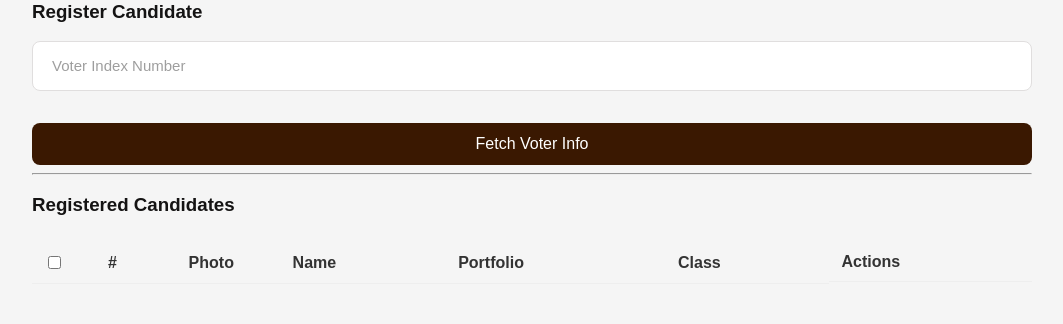
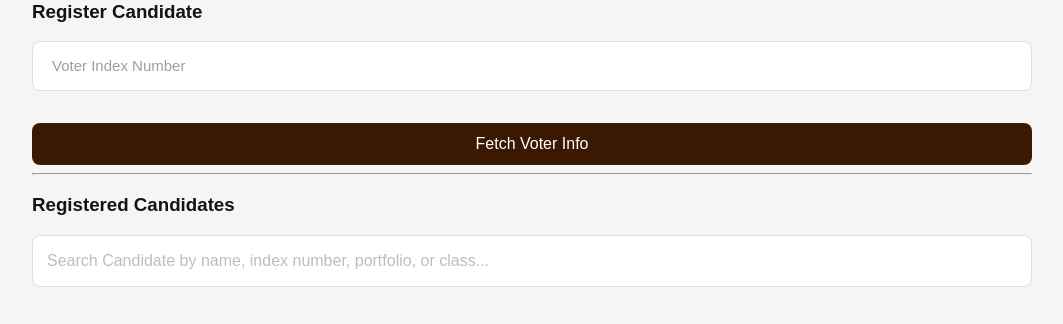
Before and after one commit to daniel-dravie/voteMe, a Flask app: page /admin/candidates in a window 1280 px wide. Shown: the part 38-362 px from the top of the page, without its empty margins (108-1171 px from the left). Run offline with Flask 3, Linux system fonts and the light colour scheme; the visitor is signed in with stand-in values (Sample User, id 1); tables that the repository leaves empty hold one stand-in row (values such as "Sample post"); lists and menus that the app fills with data are empty; some libraries are stand-ins or nearby versions.

Commit message:
Students synch with Candidate

```diff
--- a/app.py
+++ b/app.py
@@ -508,13 +508,14 @@ def upload_students():
         flash(f"Unable to read uploaded file: {e}", "danger")
         return redirect(url_for("view_students"))
 
-    # Normalize headers and auto-detect common synonyms for validation (e.g. fullname -> name, gender -> sex)
+    # Normalize headers and auto-detect common synonyms for validation
     def _norm(s):
         return "".join(ch for ch in (s or "").lower() if ch.isalnum())
 
     cols = list(df.columns)
     norm_map = {_norm(c): c for c in cols}
 
+    # Only 'name' is required; class is already selected from dropdown
     synonyms = {
         "name": [
             "name",
@@ -530,7 +531,6 @@ def upload_students():
             "lastname",
             "fullnam",
         ],
-        "sex": ["sex", "gender", "g", "genderidentity", "gender identity"],
     }
 
     mapped = {}
@@ -548,17 +548,16 @@ def upload_students():
                 mapped["name"] = c
                 break
 
-    # 'name' is required; 'sex' remains optional
+    # 'name' is required
     if "name" not in mapped:
         detected = ", ".join(cols) if cols else "none"
         flash(
-            f"Uploaded file is missing required column 'name'. Detected columns: {detected}. Expected at minimum: name (sex optional). Make sure your file has a header row with column 'name' (or 'fullname').",
+            f"Uploaded file is missing required column 'name'. Detected columns: {detected}. Your file should have a header row with a 'name' column.",
             "danger",
         )
         return redirect(url_for("view_students"))
 
     name_col = mapped["name"]
-    sex_col = mapped.get("sex")
 
     # Prepare seed based on year prefix
     year_prefix = str(classroom.year)[-2:]
@@ -583,14 +582,13 @@ def upload_students():
         if not name:
             # skip empty rows
             continue
-        sex = row.get(sex_col, "Not set") if sex_col else "Not set"
 
         index_number = str(seed).zfill(6)
 
         student = User(
             index_number=index_number,
             name=name,
-            sex=sex,
+            sex="Not set",
             password="",
             role="voter",
             class_id=class_id,
@@ -634,11 +632,11 @@ def download_students_sample():
         flash("Selected class does not match the chosen year.", "danger")
         return redirect(url_for("view_students"))
 
-    # sample columns must match the upload expectations
+    # sample columns must match the upload expectations (only name is required)
     df = pd.DataFrame(
         [
-            {"name": "Daniel Dravie", "sex": "Male"},
-            {"name": "Daniella Dravie", "sex": "Female"},
+            {"name": "Daniel Dravie"},
+            {"name": "Daniella Dravie"},
         ]
     )
 
@@ -695,8 +693,18 @@ def delete_student(student_id):
         return redirect(url_for("login"))
 
     student = User.query.get_or_404(student_id)
+    # soft-delete student and remove any votes they cast
     student.is_deleted = True
-    db.session.commit()
+    try:
+        # delete Vote rows cast by this voter
+        Vote.query.filter_by(voter_id=student.id).delete(synchronize_session=False)
+        # clear voted flag to keep state consistent for deleted users
+        student.voted = False
+        db.session.commit()
+    except Exception:
+        db.session.rollback()
+        flash("Failed to delete student votes", "danger")
+        return redirect(url_for("view_students"))
     # if AJAX request, return JSON
     if is_ajax_request():
         return jsonify({"success": True})
@@ -730,6 +738,9 @@ def bulk_delete_students():
             student = User.query.get(student_id)
             if student and not student.is_deleted:
                 student.is_deleted = True
+                # remove any votes cast by this student
+                Vote.query.filter_by(voter_id=student.id).delete(synchronize_session=False)
+                student.voted = False
                 deleted_count += 1
 
         db.session.commit()
--- a/static/css/styles.css
+++ b/static/css/styles.css
@@ -240,7 +240,12 @@ button:hover {
   border: 1px solid #ddd;
   border-radius: 8px;
   text-decoration: none;
-
+  cursor: pointer;
+  transition: background 0.2s ease, color 0.2s ease;
+}
+.btn-secondary:hover {
+  background: #f0f0f0;
+  color: #2b1a17;
 }
 
 /* responsive tweak */
@@ -461,7 +466,6 @@ button:hover {
   border-bottom: 1px solid #f5f5f5;
   vertical-align: middle;
   color: #222;
-
 }
 .data-table tbody tr:hover {
   background: rgba(122, 59, 18, 0.03);
@@ -624,17 +628,6 @@ button:hover {
   box-shadow: 0 6px 16px rgba(0,0,0,0.18);
 }
 
-/* When projecting winner, make non‑winners smaller and faded */
-.result-card.loser-active {
-  transform: scale(0.85);
-
-}
-.result-card.loser-active .result-photo {
-  width: 60px;
-  height: 60px;
-
-}
-
 /* Active winner highlight when "Show winner" clicked: winner fills area */
 .result-card.winner-active {
   grid-column: 1 / -1;          /* span full width of grid */
@@ -682,7 +675,7 @@ button:hover {
 }
 
 .students-export-bar {
-   margin-bottom: 10px;
+  margin-bottom: 10px;
   display: flex;
   justify-content: flex-start;
 }
--- a/templates/candidates.html
+++ b/templates/candidates.html
@@ -39,6 +39,19 @@
 
 <hr>
 <h3>Registered Candidates</h3>
+
+<div class="students-search-bar">
+    <input
+        type="text"
+        id="candidate-search-input"
+        placeholder="Search Candidate by name, index number, portfolio, or class..."
+        class="students-search-input"
+    >
+</div>
+<p id="no-candidates-message" class="students-no-results">
+    No candidates found
+</p>
+
 <div style="display:flex; justify-content:space-between; align-items:center; margin-bottom:8px;">
     <!-- Hidden portfolio options for modal population -->
     <select id="portfolio-options" style="display:none">
@@ -158,5 +171,35 @@ function bulkDeleteCandidates() {
         alert('Error deleting candidates');
     });
 }
+
+// Search candidates functionality
+document.addEventListener('DOMContentLoaded', function () {
+    const searchInput = document.getElementById('candidate-search-input');
+    const tableRows = document.querySelectorAll('#candidates-table tbody tr');
+    const noResultsMsg = document.getElementById('no-candidates-message');
+
+    searchInput.addEventListener('keyup', function () {
+        const searchValue = this.value.toLowerCase().trim();
+        let visibleCount = 0;
+
+        tableRows.forEach(row => {
+            const indexNumber = row.querySelector('.col-index')?.textContent.toLowerCase() || '';
+            const name = row.querySelector('.col-name')?.textContent.toLowerCase() || '';
+            const portfolio = row.querySelector('.col-portfolio')?.textContent.toLowerCase() || '';
+            const className = row.querySelector('.col-class')?.textContent.toLowerCase() || '';
+
+            const match =
+                indexNumber.includes(searchValue) ||
+                name.includes(searchValue) ||
+                portfolio.includes(searchValue) ||
+                className.includes(searchValue);
+
+            row.style.display = match ? '' : 'none';
+            if (match) visibleCount++;
+        });
+
+        noResultsMsg.style.display = visibleCount === 0 ? 'block' : 'none';
+    });
+});
 </script>
 {% endblock %}
--- a/templates/students.html
+++ b/templates/students.html
@@ -182,7 +182,7 @@ document.addEventListener('DOMContentLoaded', function () {
     <input
         type="text"
         id="student-search-input"
-        placeholder="Search by index number, name, or class..."
+        placeholder="Search Student by index number, name, or class..."
         class="students-search-input"
     >
 </div>
```
Also changed, not shown: static/uploads/candidates/39f80ce491534af88e35ddc035f8cf0d.jpg (deleted), static/uploads/candidates/4d34cf38f84e4889974d8a5798e05ef4.jpg (deleted), static/uploads/candidates/5a5a762f05024247bd8acde33ac0d757.jpg (deleted), static/uploads/candidates/adbb3e0d15c94ab89d2eb049a8fc4a99.jpg (deleted), static/uploads/candidates/b8f8427a47854503bd43332b63a54200.jpg (deleted), static/uploads/candidates/cbb5ed3e2c7b4663a3d7a3fbf41b6512.jpg (deleted), static/uploads/candidates/de4b654a51594d708a27219ffe5e07fd.jpg (deleted).
